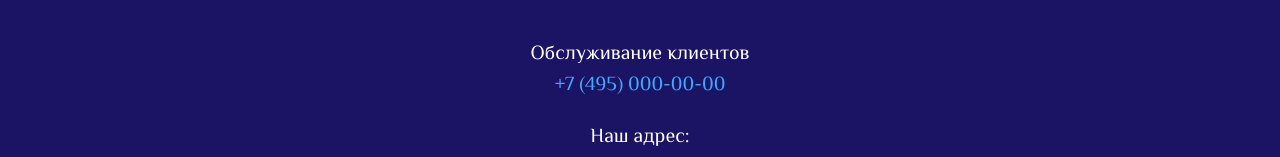
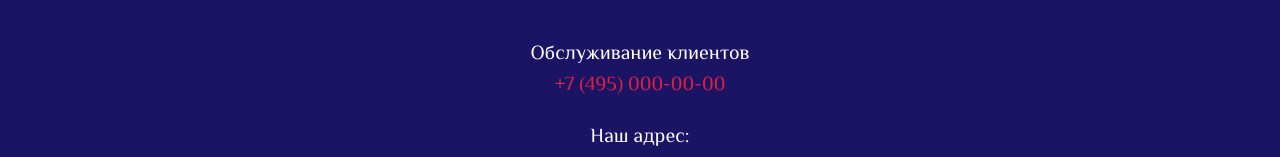
Before and after one commit to MarinaVls/Carolina-shop, a React (Create React App) app: page /contacts in a window 1280 px wide. In both pictures the pointer is over the link "+7 (495) 000-00-00". Shown: the part 324-481 px from the top of the page. Built offline with nearby package versions, Linux system fonts and the light colour scheme.

Commit message:
Aded style for Contacts page

```diff
--- a/src/Components/Contacts/Contacts.css
+++ b/src/Components/Contacts/Contacts.css
@@ -27,6 +27,10 @@
 .main__contacts__adress span  {
     display: block;
     text-align: center;
+}
+
+.main__contacts__tel a:hover {
+    color: #DC2244;
 }
 
 .main__contacts__tel a {
```
